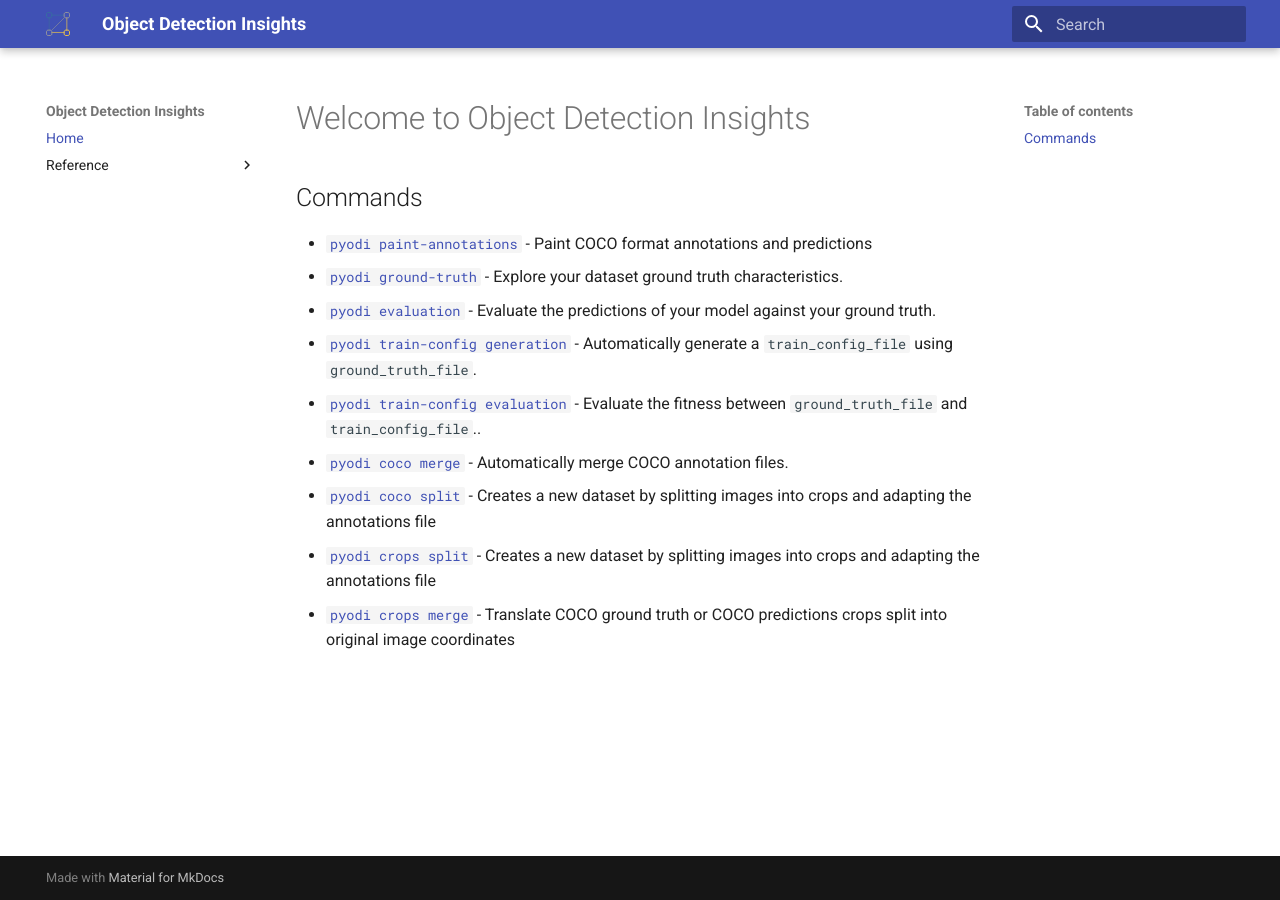
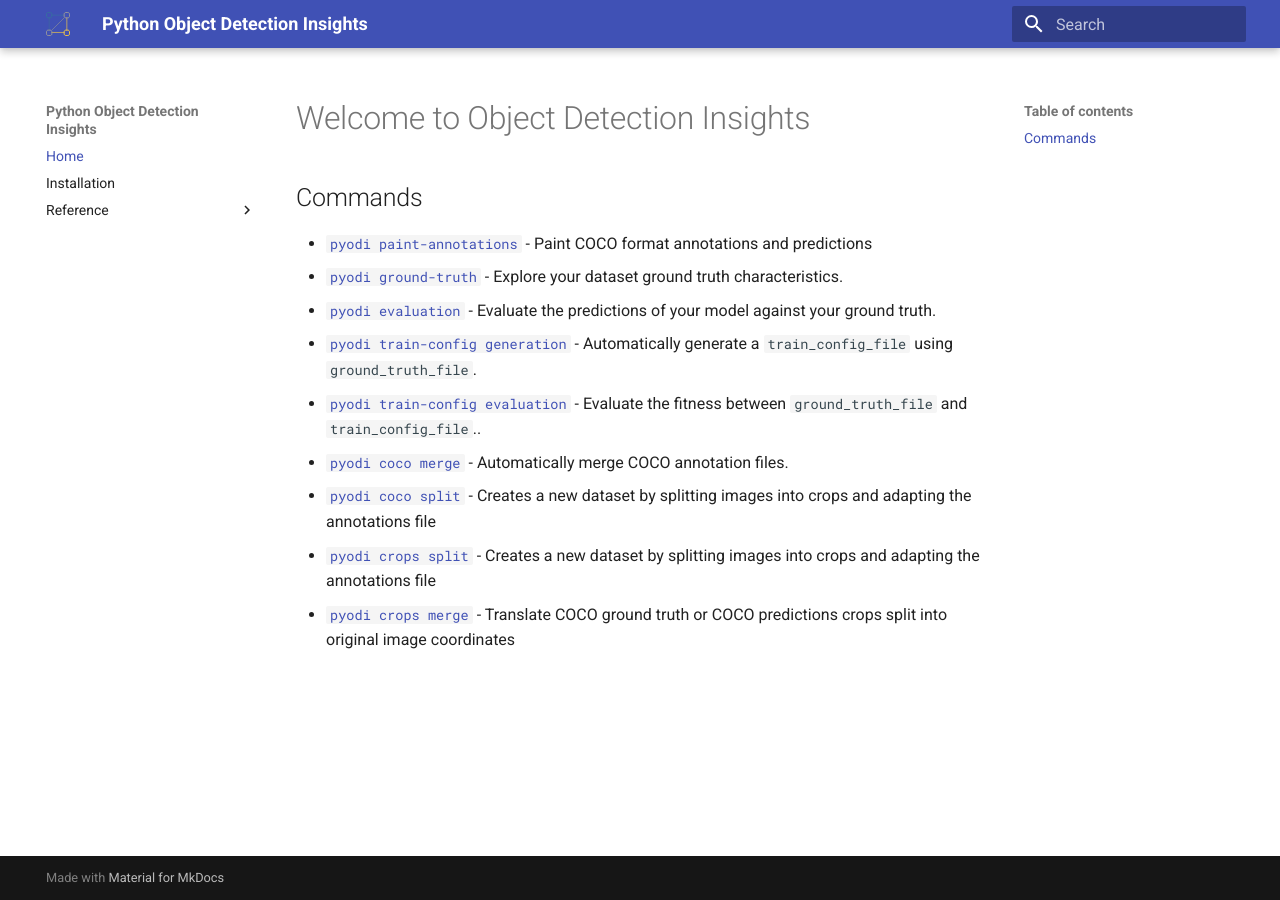
Before and after one commit to Gradiant/pyodi, an MkDocs documentation site: the page built from docs/index.md, in a window 1280 px wide. Built offline with MkDocs 1.6.1 and Material for MkDocs 9.7.7, drawn with Linux system fonts in a browser that asks for light colours.

Commit message:
Add install md page

```diff
--- a/mkdocs.yml
+++ b/mkdocs.yml
@@ -1,5 +1,5 @@
-site_name: Object Detection Insights
-site_url: "http://pyodi.org"
+site_name: Python Object Detection Insights
+site_url: "https://github.com/Gradiant/pyodi"
 
 theme:
   name: material
@@ -7,6 +7,7 @@
   favicon: images/logo.svg
 nav:
   - Home: index.md
+  - Installation: install.md
   - Reference:
       - apps:
           - evaluation: reference/apps/evaluation.md
```
